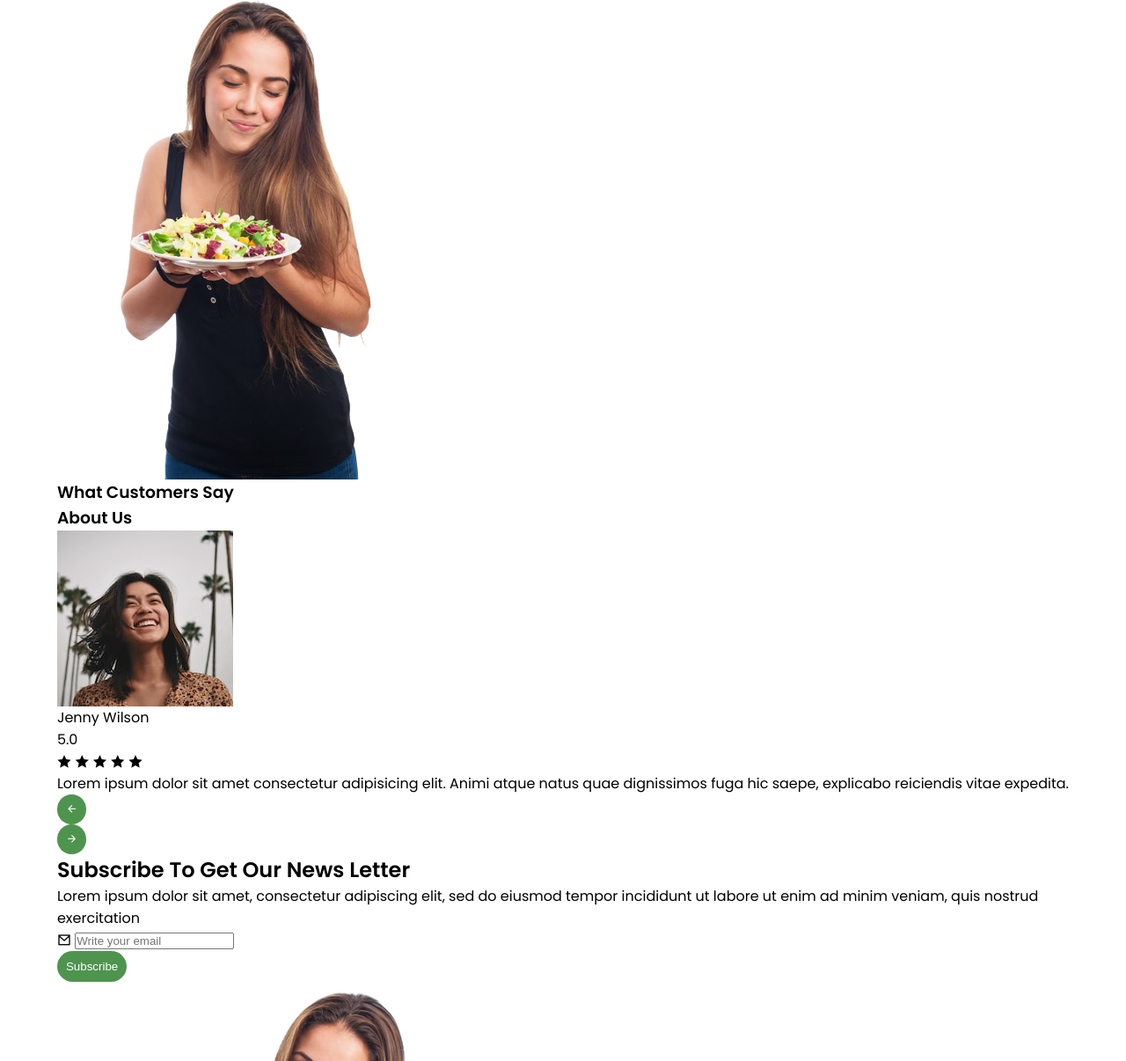
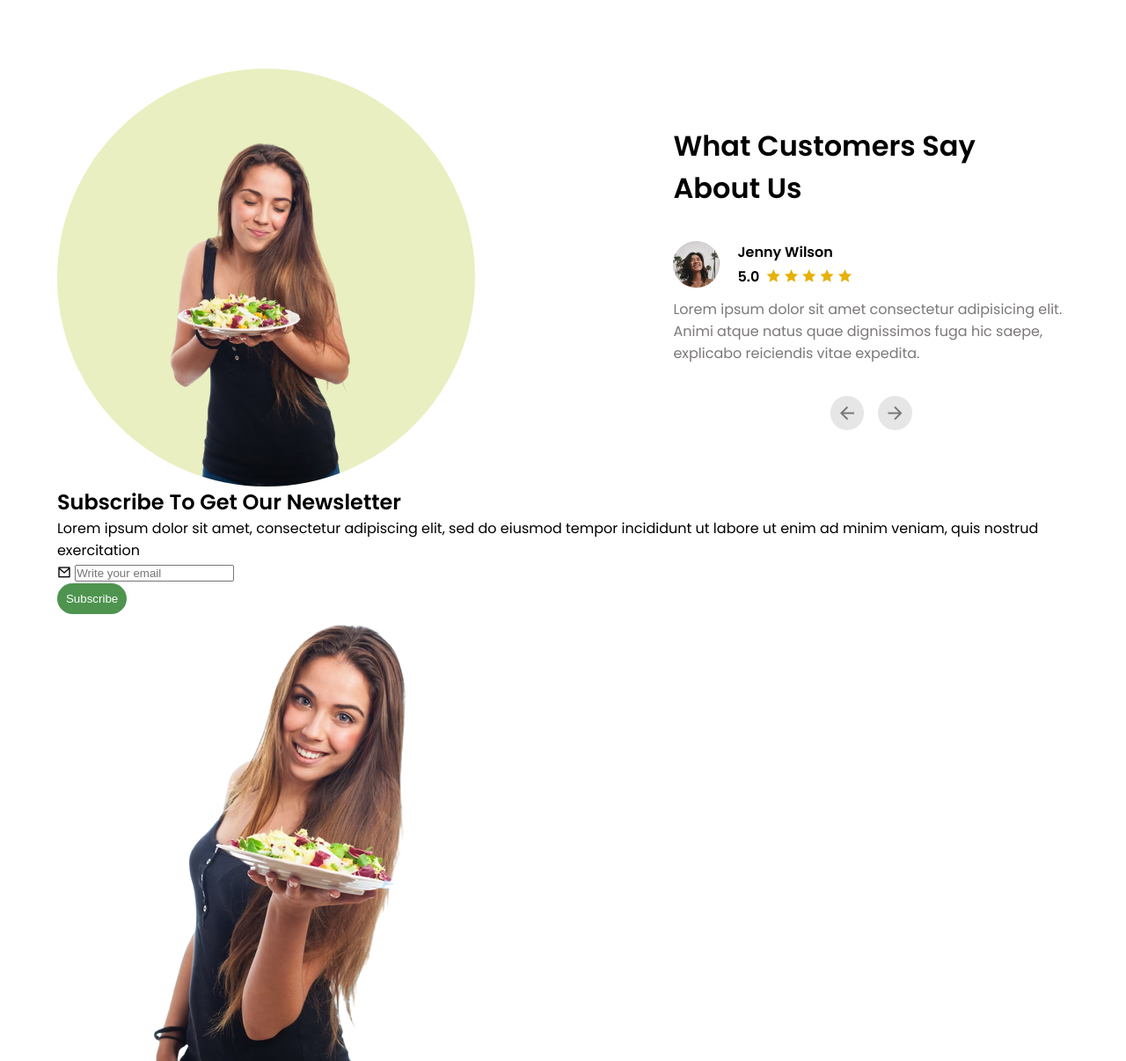
Before and after one commit to ydanielsb97/responsive-restaurant-website, a plain HTML site: page index.html in a window 1280 px wide. Shown: the part 1107-2313 px from the top of the page at 88% size. Drawn offline with nearby package versions, Linux system fonts and the light colour scheme.

Commit message:
Reviews section ready

```diff
--- a/assets/css/index.css
+++ b/assets/css/index.css
@@ -1,5 +1,5 @@
 @import url("https://fonts.googleapis.com/css2?family=Poppins:wght@400;500;600&display=swap");
-@import url('https://fonts.googleapis.com/css2?family=Inter:wght@400;500;600&display=swap');
+
 
 :root {
     /** Generic */
@@ -98,9 +98,16 @@ button{
     transition: background-color .5s, color .5s;
 }
 
-.btn-outline:hover{
+.btn-outline:hover,
+.gray-btn:hover{
     background-color: var(--primary-color);
     color: var(--light-color);
+}
+
+.gray-btn{
+    background-color: var(--gray-bg-color);
+    color: var(--gray-text-color);
+    transition: background-color .5s, color .5s;
 }
 
 /** ================================================ */
@@ -252,7 +259,7 @@ header {
     align-items: center;
 }
 
-.dishes-container {
+.popular-foods__dishes-container {
     display: flex;
     justify-content: space-between;
     align-items: center;
@@ -346,7 +353,95 @@ header {
 
 .popular-foods__all-products-btn {
     font-size: 1.25rem;
-    font-family: Inter, sans-serif;
     font-weight: var(--font-weight-normal);
     margin-top: 4rem;
 }
+
+/** REVIEWS */
+
+.feedbacks{
+    margin-top: 5.81rem;
+    width: 100%;
+    height: 29.6875rem;
+    display: flex;
+    justify-content: space-between;
+    align-items: center;
+}
+
+.feedbacks__side-banner{
+    background-color: var(--banner-bg-color);
+    border-radius: 50%;
+    width: 29.6875rem;
+    height: 29.6875rem;
+    overflow: hidden;
+    display: flex;
+    justify-content: center;
+    align-items: flex-end;
+
+}
+
+.feedbacks__side-banner > img{
+    width: 20rem;
+}
+
+.feedbacks__comments-section{
+    width: 28.1rem;
+    display: flex;
+    flex-direction: column;
+    gap: 2.25rem;
+
+}
+
+.feedbacks__comments-section > h3{
+    font-size: 2rem;
+    font-weight: var(--font-weight-strong);
+}
+
+.feedbacks__comment-author-img{
+    width: 3.3125rem;
+    height: 3.3125rem;
+    border-radius: 50%;
+}
+
+.feedbacks__comment-author{
+    display: flex;
+    gap: 1.25rem;
+}
+
+.feedbacks__comment-author-name{
+    font-weight: var(--font-weight-strong);
+}
+
+.feedbacks__comment-rate-container{
+    display: flex;
+    align-items: center;
+    gap: .5rem;
+}
+
+.feedbacks__comment-rate-number{
+    padding-top: 0.2rem;
+    font-weight: var(--font-weight-strong);
+}
+
+.feedbacks__comment-rate-stars{
+    color: var(--yellow-color);
+}
+
+.feedbacks__comment-text{
+    margin-top: .75rem;
+    color: var(--gray-text-color);
+}
+
+.feedbacks__comments-navigation{
+    display: flex;
+    justify-content: center;
+    gap: 1rem;
+}
+
+
+.feedbacks__comments-btn{
+    font-size: 1.5rem;
+    padding: 1.2rem;
+    height: 2rem;
+    width: 2rem;
+}
--- a/index.html
+++ b/index.html
@@ -74,7 +74,7 @@
             </ul>
 
             <article class="popular-foods__secondary-container">
-                <div class="dishes-container">
+                <div class="popular-foods__dishes-container">
                     <button disabled class="popular-foods__btn btn">
                         <i class="ri-arrow-left-line"></i>
                     </button>
@@ -181,7 +181,7 @@
                 <div class="feedbacks__comments-container">
                     <div class="feedbacks__comment">
                         <div class="feedbacks__comment-author">
-                            <img src="assets/img/comment-author-1.jpeg" alt="" class="feedbacks__comment-author-img">
+                            <img src="assets/img/comment-author-1.jpeg" alt="comment author" class="feedbacks__comment-author-img">
                             <div class="feedbacks__comment-info">
                                 <span class="feedbacks__comment-author-name">Jenny Wilson</span>
                                 <div class="feedbacks__comment-rate-container">
@@ -199,20 +199,20 @@
                         <p class="feedbacks__comment-text">Lorem ipsum dolor sit amet consectetur adipisicing elit.
                             Animi atque natus quae dignissimos fuga hic saepe, explicabo reiciendis vitae expedita.</p>
                     </div>
-                    <div class="feedbacks__comments-navigation">
-                        <button class="feedbacks__comments-prev-btn btn">
-                            <i class="ri-arrow-left-line"></i>
-                        </button>
-                        <button class="feedbacks__comments-next-btn btn">
-                            <i class="ri-arrow-right-line"></i>
-                        </button>
-                    </div>
+                </div>
+                <div class="feedbacks__comments-navigation">
+                    <button class="feedbacks__comments-btn btn gray-btn">
+                        <i class="ri-arrow-left-line"></i>
+                    </button>
+                    <button class="feedbacks__comments-btn btn gray-btn">
+                        <i class="ri-arrow-right-line"></i>
+                    </button>
                 </div>
             </div>
         </section>
 
         <section class="newsletter" id="contact">
-            <h2 class="newsletter__title">Subscribe To Get Our News Letter</h2>
+            <h2 class="newsletter__title">Subscribe To Get Our Newsletter</h2>
             <p class="newsletter__caption">Lorem ipsum dolor sit amet, consectetur adipiscing elit, sed do eiusmod
                 tempor incididunt ut labore ut enim ad minim veniam, quis nostrud exercitation</p>
 
```
